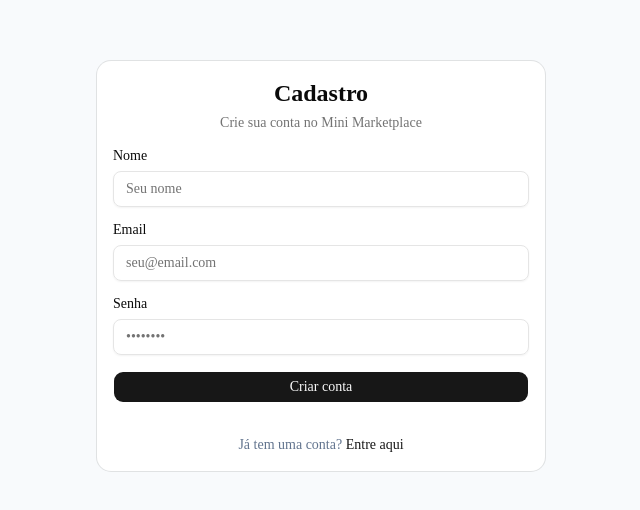
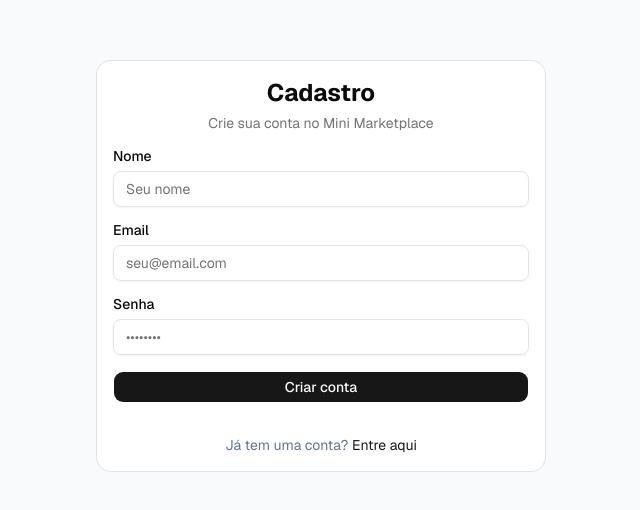
Before and after one commit to thamys/mini-marketplace-full-stack, a Next.js app in the folder frontend/: page /register in a window 1280 px wide. Shown: the part 134-644 px from the top of the page, without its empty margins (319-959 px from the left). Built offline with nearby package versions, Linux system fonts and the light colour scheme; no server answers.

Commit message:
fix(frontend): adjust typography configuration and SEO metadata

```diff
--- a/frontend/app/globals.css
+++ b/frontend/app/globals.css
@@ -5,7 +5,7 @@
 @theme inline {
   --color-background: var(--background);
   --color-foreground: var(--foreground);
-  --font-sans: var(--font-sans);
+  --font-sans: var(--font-geist-sans);
   --font-mono: var(--font-geist-mono);
   --color-sidebar-ring: var(--sidebar-ring);
   --color-sidebar-border: var(--sidebar-border);
--- a/frontend/app/layout.tsx
+++ b/frontend/app/layout.tsx
@@ -3,7 +3,7 @@ import { Geist, Geist_Mono } from "next/font/google";
 import "./globals.css";
 
 const geistSans = Geist({
-  variable: "--font-sans",
+  variable: "--font-geist-sans",
   subsets: ["latin"],
 });
 
@@ -13,8 +13,8 @@ const geistMono = Geist_Mono({
 });
 
 export const metadata: Metadata = {
-  title: "Create Next App",
-  description: "Generated by create next app",
+  title: "Marketplace",
+  description: "Mini Marketplace Full Stack Application",
 };
 
 import { Toaster } from "@/components/ui/sonner";
@@ -26,10 +26,8 @@ export default function RootLayout({
   children: React.ReactNode;
 }>) {
   return (
-    <html lang="en">
-      <body
-        className={`${geistSans.variable} ${geistMono.variable} antialiased`}
-      >
+    <html lang="en" className={`${geistSans.variable} ${geistMono.variable}`}>
+      <body className="antialiased font-sans">
         <Providers>
           {children}
         </Providers>
--- a/frontend/app/page.tsx
+++ b/frontend/app/page.tsx
@@ -2,7 +2,7 @@ import Image from "next/image";
 
 export default function Home() {
   return (
-    <div className="flex min-h-screen items-center justify-center bg-zinc-50 font-sans dark:bg-black">
+    <div className="flex min-h-screen items-center justify-center bg-zinc-50 dark:bg-black">
       <main className="flex min-h-screen w-full max-w-3xl flex-col items-center justify-between py-32 px-16 bg-white dark:bg-black sm:items-start">
         <Image
           className="dark:invert"
```
